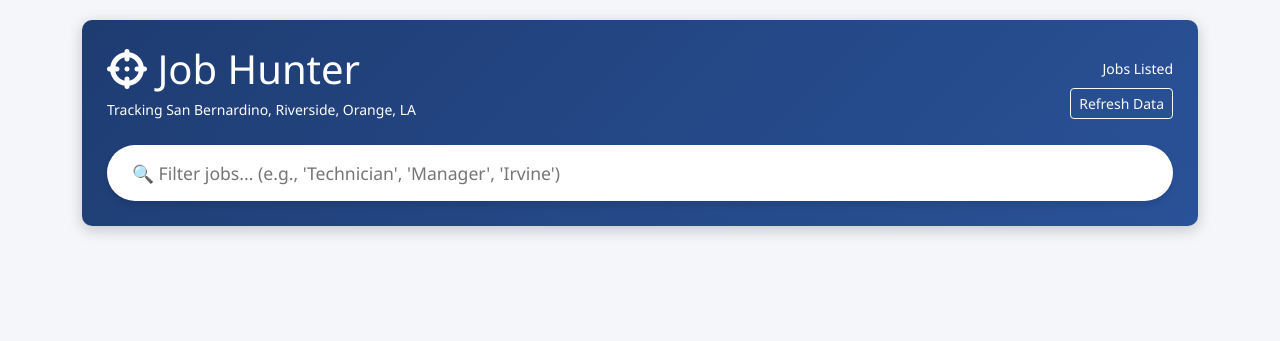
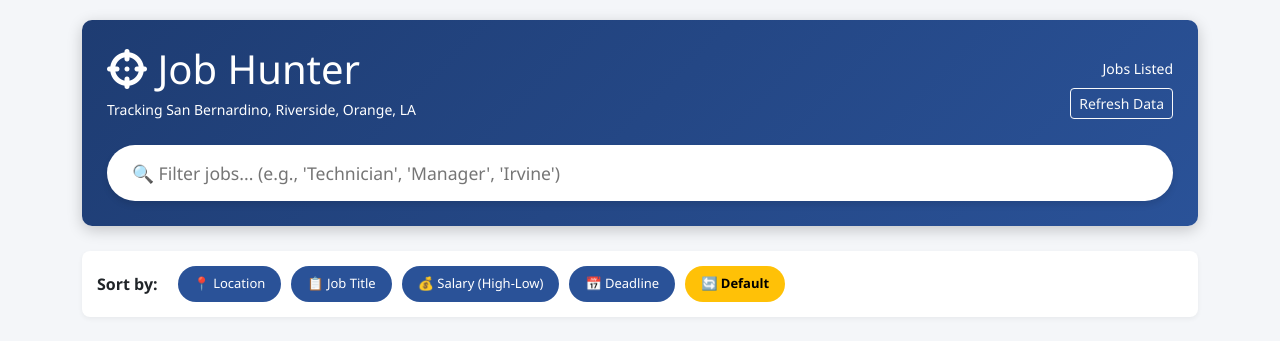
Before and after one commit to stevenarmenta1/edjoin-job-scraper-bot, a Flask app: template templates/index.html in a window 1280 px wide. Shown: the top 341 px of the page. Run offline with Flask 3, Linux system fonts and the light colour scheme; the template is opened without the code that fills it, so the values that code supplies are empty.

Commit message:
Added Javascript sortation feature

```diff
--- a/templates/index.html
+++ b/templates/index.html
@@ -19,6 +19,28 @@
         .search-box {
             border-radius: 30px; border: none; padding: 15px 25px; width: 100%;
             box-shadow: 0 4px 6px rgba(0,0,0,0.1); font-size: 1.1rem;
+        }
+
+        /* Sort Controls */
+        .sort-controls {
+            margin: 20px 0; display: flex; gap: 10px; flex-wrap: wrap;
+            padding: 15px; background-color: white; border-radius: 8px;
+            box-shadow: 0 2px 5px rgba(0,0,0,0.05);
+        }
+
+        .sort-controls button {
+            padding: 8px 16px; background-color: #2a5298; color: white;
+            border: none; border-radius: 20px; cursor: pointer; font-size: 13px;
+            transition: all 0.3s ease;
+        }
+
+        .sort-controls button:hover {
+            background-color: #1e3c72; transform: translateY(-2px);
+            box-shadow: 0 4px 8px rgba(0,0,0,0.2);
+        }
+
+        .sort-controls button.active {
+            background-color: #ffc107; color: black; font-weight: bold;
         }
 
         /* Job Card Styling */
@@ -70,9 +92,24 @@
         </div>
     </div>
 
+    <!-- SORT CONTROLS -->
+    <div class="sort-controls">
+        <strong style="align-self: center; margin-right: 10px;">Sort by:</strong>
+        <button onclick="sortAndFilter('location')" class="sort-btn" data-sort="location">📍 Location</button>
+        <button onclick="sortAndFilter('title')" class="sort-btn" data-sort="title">📋 Job Title</button>
+        <button onclick="sortAndFilter('salary')" class="sort-btn" data-sort="salary">💰 Salary (High-Low)</button>
+        <button onclick="sortAndFilter('deadline')" class="sort-btn" data-sort="deadline">📅 Deadline</button>
+        <button onclick="sortAndFilter('default')" class="sort-btn active" data-sort="default">🔄 Default</button>
+    </div>
+
     <div id="jobList">
         {% for job in jobs %}
-        <div class="job-card loc-{{ job.location.split(' ')[0] }} search-item">
+        <div class="job-card loc-{{ job.location.split(' ')[0] }} search-item"
+             data-location="{{ job.location }}"
+             data-title="{{ job.title }}"
+             data-salary="{{ job.salary }}"
+             data-deadline="{{ job.deadline }}"
+             data-district="{{ job.district }}">
             <div class="row align-items-center">
                 <div class="col-md-9">
                     <div class="mb-1">
@@ -109,43 +146,110 @@
 </div>
 
 <script>
-    // 1. LIVE SEARCH FUNCTION
-    document.getElementById('jobSearch').addEventListener('keyup', function() {
-        let filter = this.value.toLowerCase();
-        let cards = document.querySelectorAll('.search-item');
+    let currentSort = 'default';
+    let jobsArray = [];
+
+    // Initialize jobs array from DOM
+    function initializeJobs() {
+        jobsArray = Array.from(document.querySelectorAll('.search-item')).map(card => ({
+            element: card,
+            location: card.dataset.location,
+            title: card.dataset.title,
+            salary: card.dataset.salary,
+            deadline: card.dataset.deadline,
+            district: card.dataset.district
+        }));
+    }
+
+    // Extract number from salary string
+    function extractSalaryNumber(salaryStr) {
+        const match = salaryStr.match(/\d+,?\d*/);
+        return match ? parseInt(match[0].replace(',', '')) : 0;
+    }
+
+    // Sort jobs
+    function sortJobs(sortType) {
+        let sorted = [...jobsArray];
+
+        switch(sortType) {
+            case 'location':
+                sorted.sort((a, b) => a.location.localeCompare(b.location));
+                break;
+            case 'title':
+                sorted.sort((a, b) => a.title.localeCompare(b.title));
+                break;
+            case 'salary':
+                sorted.sort((a, b) => extractSalaryNumber(b.salary) - extractSalaryNumber(a.salary));
+                break;
+            case 'deadline':
+                sorted.sort((a, b) => {
+                    const dateA = new Date(a.deadline) || new Date(9999, 0, 0);
+                    const dateB = new Date(b.deadline) || new Date(9999, 0, 0);
+                    return dateA - dateB;
+                });
+                break;
+            case 'default':
+                sorted = [...jobsArray];
+                break;
+        }
+
+        return sorted;
+    }
+
+    // Apply sorting and filtering
+    function sortAndFilter(sortType) {
+        currentSort = sortType;
+        const sorted = sortJobs(sortType);
+        const jobList = document.getElementById('jobList');
+        const filter = document.getElementById('jobSearch').value.toLowerCase();
+
+        jobList.innerHTML = '';
         let visibleCount = 0;
         let hasResults = false;
 
-        cards.forEach(function(card) {
-            let text = card.querySelector('.search-data').innerText.toLowerCase();
-            if (text.includes(filter)) {
-                card.style.display = "";
+        sorted.forEach(job => {
+            const searchText = job.element.querySelector('.search-data').innerText.toLowerCase();
+            const shouldShow = searchText.includes(filter);
+
+            job.element.style.display = shouldShow ? "" : "none";
+            jobList.appendChild(job.element);
+
+            if (shouldShow) {
                 visibleCount++;
                 hasResults = true;
-            } else {
-                card.style.display = "none";
             }
         });
 
-        // Update the counter
         document.getElementById('visible-count').innerText = visibleCount;
+        document.getElementById('noResults').style.display = hasResults ? "none" : "block";
 
-        // Show "No results" if needed
-        document.getElementById('noResults').style.display = hasResults ? "none" : "block";
+        // Update active button
+        document.querySelectorAll('.sort-btn').forEach(btn => {
+            btn.classList.remove('active');
+            if (btn.dataset.sort === sortType) {
+                btn.classList.add('active');
+            }
+        });
+    }
+
+    // 1. LIVE SEARCH FUNCTION
+    document.getElementById('jobSearch').addEventListener('keyup', function() {
+        sortAndFilter(currentSort);
     });
 
     // 2. AUTO-HIGHLIGHT HIGH SALARIES
-    // This looks for keywords like "$100,000" or "$8,000" (monthly) and highlights them
     document.querySelectorAll('.salary-val').forEach(function(el) {
         let text = el.innerText;
-        // Simple logic: if it contains "1xx,xxx" or high monthly amounts
-        if (text.includes('$1') && text.length > 8) { // likely 100k+
+        if (text.includes('$1') && text.length > 8) {
             el.classList.add('high-pay');
         }
-        if (text.includes('Month') && text.includes('$8') || text.includes('$9')) {
+        if ((text.includes('$8') || text.includes('$9')) && text.includes('Month')) {
             el.classList.add('high-pay');
         }
     });
+
+    // Initialize on load
+    window.addEventListener('load', initializeJobs);
 </script>
 
 </body>
```
Also changed, not shown: static/js/script.js (added, +12 -0 lines).
